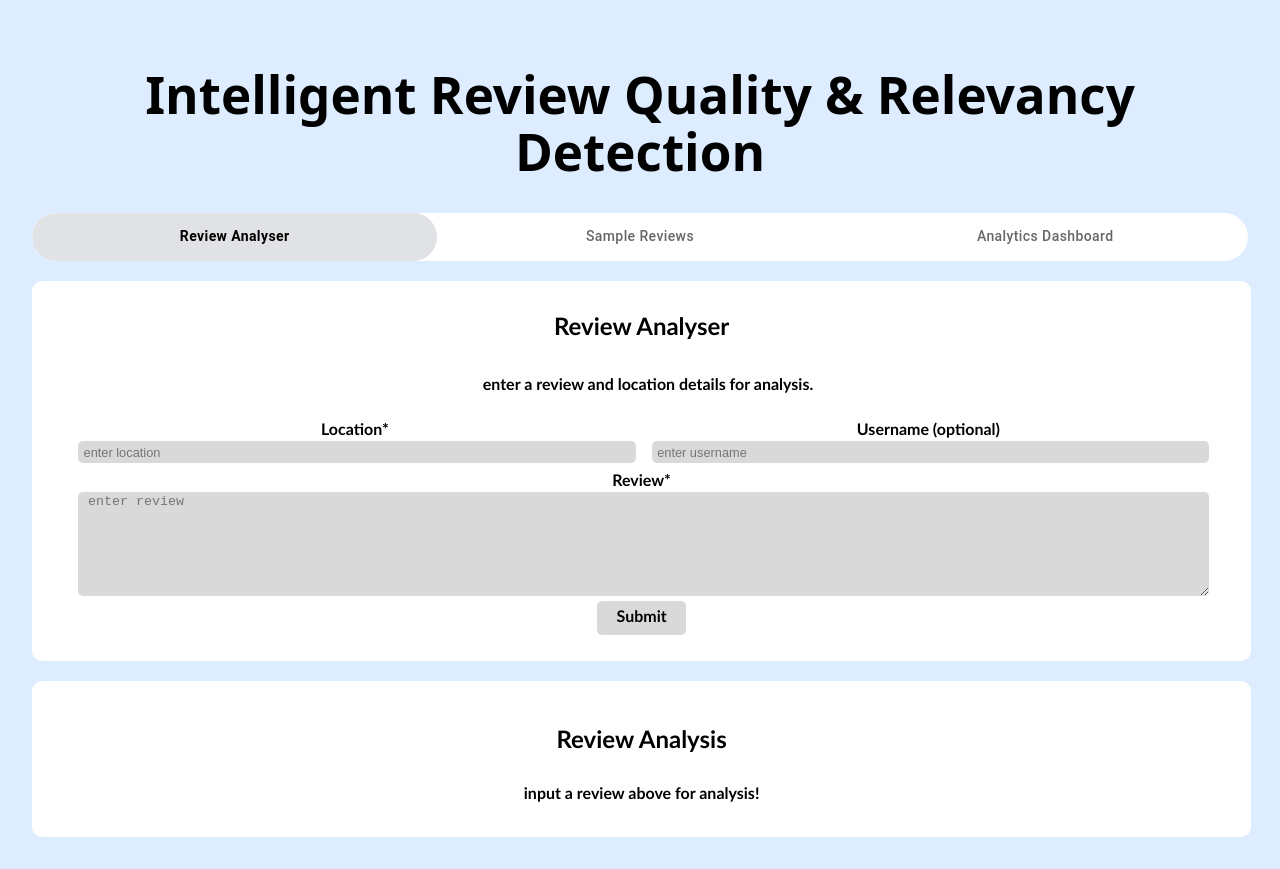
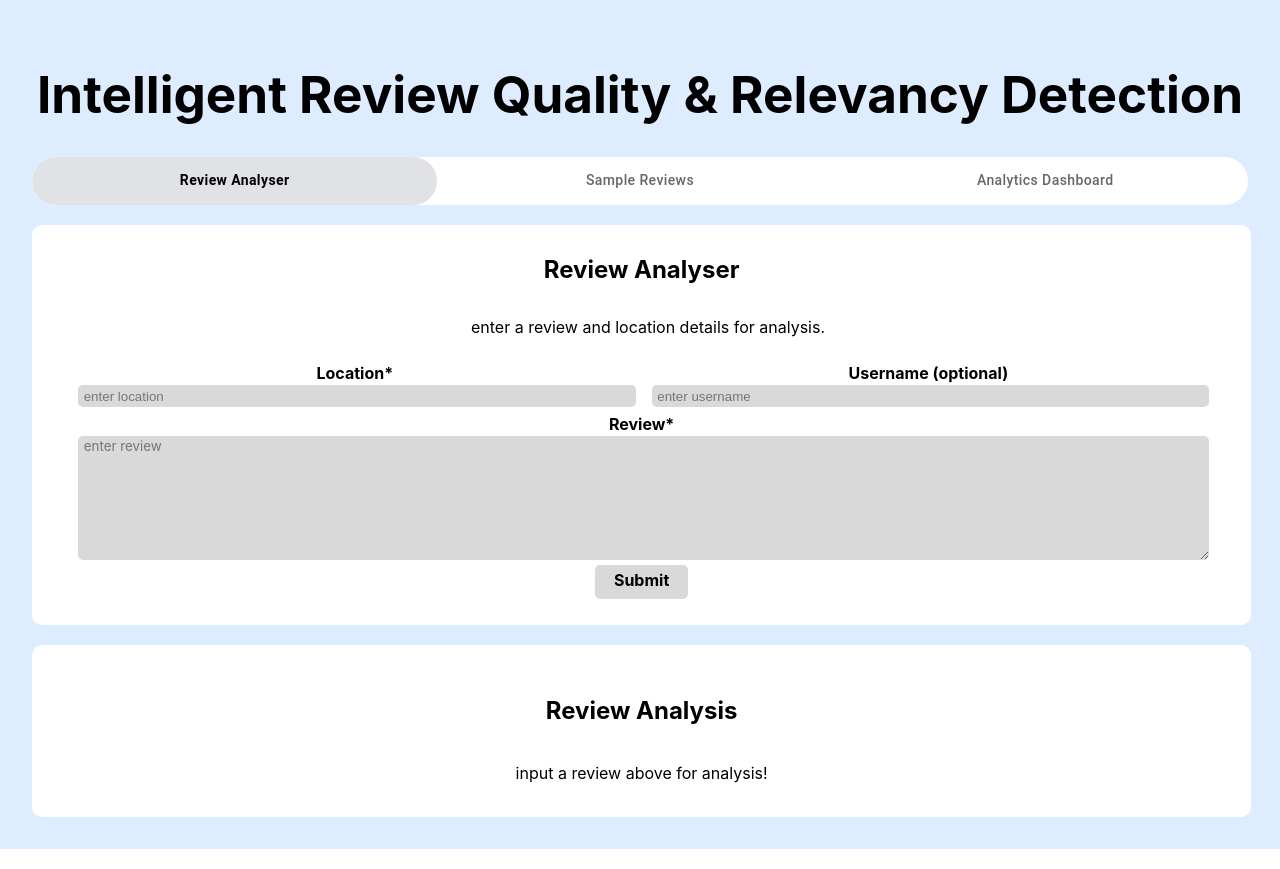
Before and after one commit to zkdlffkdb/location-review-validator, a React (Vite) app in the folder web-app/: page / in a window 1280 px wide. Built offline with nearby package versions, Linux system fonts and the light colour scheme.

Commit message:
formatting and changing all fonts to Inter

```diff
--- a/web-app/src/App.css
+++ b/web-app/src/App.css
@@ -1,4 +1,5 @@
 #root {
+    font-family: "Inter";
   width: 100%;
   height: 100%;
   text-align: center;
@@ -8,7 +9,7 @@
 }
 
 .pageContainer {
-  font-family: "Gill Sans", "Gill Sans MT", Calibri, "Trebuchet MS", sans-serif;
+  font-family: "Inter";
   font-weight: bold;
   font-size: 1.5rem;
   align-items: stretch;
@@ -21,7 +22,7 @@
 }
 
 .greyContainer {
-  font-family: "Gill Sans", "Gill Sans MT", Calibri, "Trebuchet MS", sans-serif;
+  font-family: "Inter";
   font-weight: normal;
   font-size: 0.9rem;
   line-height: 1rem;
@@ -45,10 +46,13 @@ h1 {
 
 p {
 	color: #000000;
+    font-size: 16px;
+    font-weight: normal;
 }
 
 /* Tabs container */
 .MuiTabs-root {
+  font-family: "Inter";
   background-color: #FFFFFF;
   border-radius: 9999px;
 }
--- a/web-app/src/analyser.jsx
+++ b/web-app/src/analyser.jsx
@@ -13,12 +13,12 @@ export default function ReviewAnalyser() {
         </div>
 
         <div className="pageContainer">
-        <p>Review Analysis</p>
+        <h4>Review Analysis</h4>
                 {loading ? (
-          <p style={{ fontSize: "16px" }}>conducting analysis of review...</p>
+          <p>conducting analysis of review...</p>
         ) : results ? (
           <div>
-            <p style={{ fontSize: "16px" }}>Analysis Complete:</p>
+            <p>✅Analysis Complete:</p>
             <div className="greyContainer">
                <p> Location: {results.location}</p>
                <p> by: {results.user}</p>
@@ -26,7 +26,7 @@ export default function ReviewAnalyser() {
             </div>
           </div>
         ) : (
-          <p style={{ fontSize: "16px" }}>input a review above for analysis!</p>
+          <p style={{ fontSize: "16px", fontWeight: "normal" }}>input a review above for analysis!</p>
         )}
         </div>
 		</>
--- a/web-app/src/components/ReviewForm.module.css
+++ b/web-app/src/components/ReviewForm.module.css
@@ -1,5 +1,5 @@
 .pageContainer {
-  font-family: "Gill Sans", "Gill Sans MT", Calibri, "Trebuchet MS", sans-serif;
+  font-family: "Inter";
   display: flex;
   align-items: stretch;
   background: #ffffff;
@@ -34,24 +34,26 @@
 
 .para {
   padding-left: 0.8rem;
+  font-weight: normal;
 }
 
 .shortinput {
   border: none;
   background-color: #d9d9d9;
   border-radius: 5px;
-  font-size: 0.8rem;
   width: 100%;
   height: 20px;
   color: #000000;
 }
 
 .input {
+  font-family: "Inter";
   border: none;
   background-color: #d9d9d9;
   color: #000000;
   border-radius: 5px;
-  height: 100px;
+  width: 100%;
+  height: 120px;
   resize: vertical;
   width: 100%;
 }
--- a/web-app/src/components/SampleCards.jsx
+++ b/web-app/src/components/SampleCards.jsx
@@ -27,7 +27,7 @@ function SampleCards() {
           <span className={`${styles.badge} ${styles.irrelevant}`}>
             Irrelevant
           </span>
-          <span>@ Yakiniku Like, Paya Lebar Quarter</span>
+          <span>@ Mixue, Yew Tee Point</span>
         </div>
         <p className={styles.rating}>Rating: 5/5</p>
         <p className={styles.reviewText}>
--- a/web-app/src/components/SampleCards.module.css
+++ b/web-app/src/components/SampleCards.module.css
@@ -1,13 +1,12 @@
 .cardsContainer {
-  display: grid;
-  grid-template-columns: 1fr 1fr;
+  display: flex;
   gap: 20px;
   padding: 20px;
+  align-items: stretch;
 }
 
 .reviewCard {
-  font-family: "Gill Sans", "Gill Sans MT", Calibri, "Trebuchet MS", sans-serif;
-  font-weight: bold;
+  font-family: "Inter";
   font-size: 1.5rem;
   display: flex;
   align-items: stretch;
--- a/web-app/src/dashboard.jsx
+++ b/web-app/src/dashboard.jsx
@@ -1,7 +1,19 @@
+import './App.css';
+
 export default function Dashboard() {
     return (
+        <>
         <div>
-            <p>This is the analytics dashboard tab</p>
+        <h1>Analytics Dashboard</h1>
+        <p>Comprehensive insights into review quality, policy violations, and system performance across all analysed locations</p>
         </div>
+
+        <div style={{display: "flex", flexDirection: "row", gap: "20px"}}>
+            <div className="pageContainer">
+            </div>
+            <div className="pageContainer">
+            </div>
+        </div>
+        </>
     );
 }
--- a/web-app/src/sample.jsx
+++ b/web-app/src/sample.jsx
@@ -1,7 +1,11 @@
+import SampleCards from './components/SampleCards';
+
 export default function SampleReviews() {
     return (
         <div>
-            <p>This is the sample reviews tab</p>
+        <h1>Sample Reviews for Testing</h1>
+        <p>Test our analyser with these pre-selected reviews. Each example demonstrates different types of content and potential violations.</p>
+        <SampleCards />
         </div>
     );
 }
```
Also changed, not shown: web-app/src/components/ReviewForm.jsx (line endings or trailing spaces).
